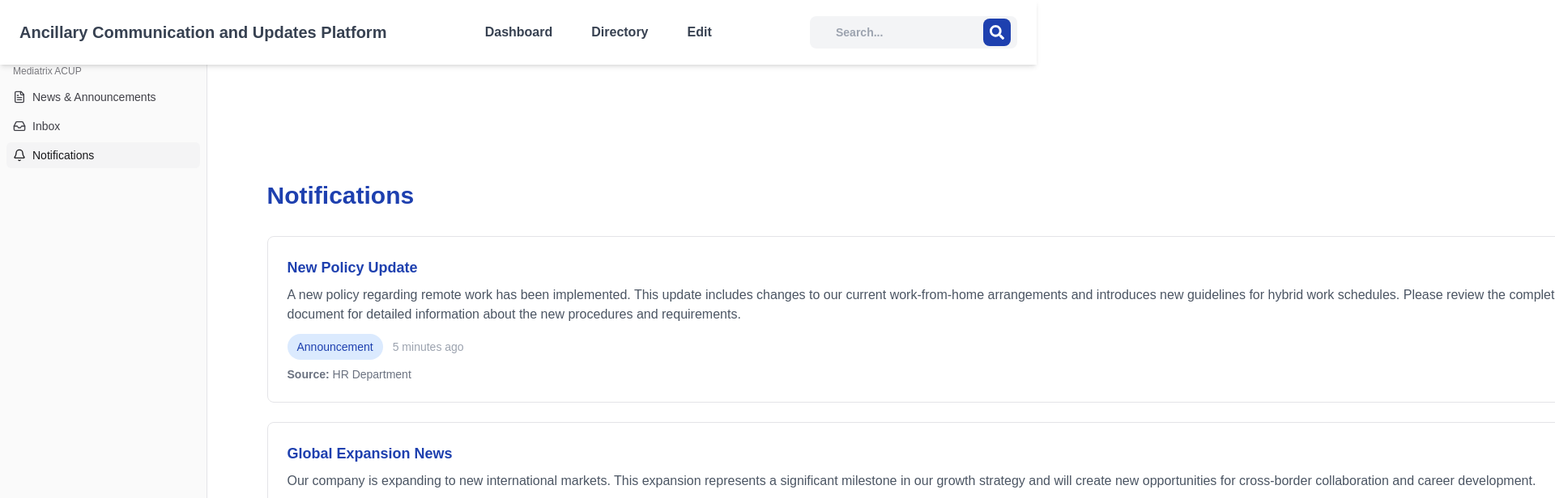
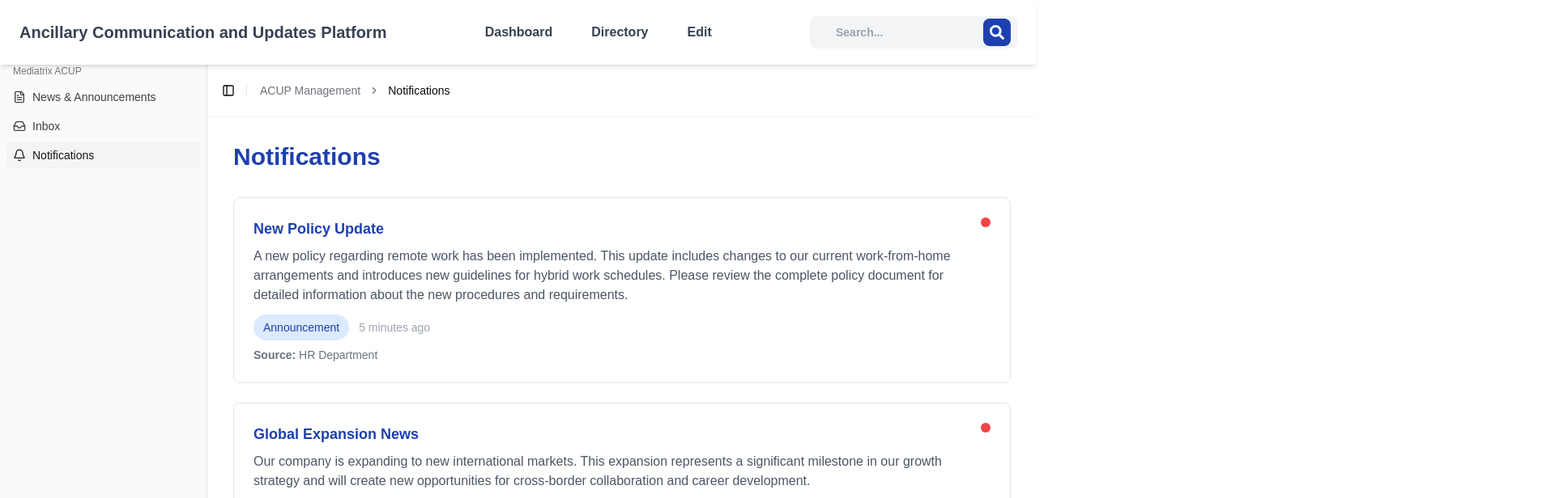
Before and after one commit to Coconhat/mediatrix-ancillary, a Next.js app: page /directory/notifications in a window 1280 px wide. Shown: the top 616 px of the page at 81% size, 1920 px wide, since content can reach past the window. Built offline with nearby package versions, Linux system fonts and the light colour scheme.

Commit message:
feat: add breadcrumbs to directory sidebar

```diff
--- a/src/app/directory/inbox/page.js
+++ b/src/app/directory/inbox/page.js
@@ -4,6 +4,16 @@ import { DirectorySidebar } from "@/components/directory-sidebar";
 import { SidebarProvider } from "@/components/ui/sidebar";
 import { PlusCircle, MoreHorizontal, Menu } from "lucide-react"; // Added Menu icon
 import Image from "next/image";
+import {
+  Breadcrumb,
+  BreadcrumbItem,
+  BreadcrumbLink,
+  BreadcrumbList,
+  BreadcrumbPage,
+  BreadcrumbSeparator,
+} from "@/components/ui/breadcrumb";
+import { Separator } from "@/components/ui/separator";
+import { SidebarTrigger } from "@/components/ui/sidebar";
 
 export default function Messenger() {
   const [messageText, setMessageText] = useState("");
@@ -169,6 +179,26 @@ export default function Messenger() {
       <div className="flex h-screen w-full">
         <DirectorySidebar />
         <div className="flex-1 bg-gray-50 flex flex-col">
+          {/* Sticky Header with Breadcrumb */}
+          <header className="sticky top-0 z-10 flex h-16 shrink-0 items-center gap-2 bg-white shadow-sm transition-[width,height] ease-linear group-has-[[data-collapsible=icon]]/sidebar-wrapper:h-12">
+            <div className="flex items-center gap-2 px-4">
+              <SidebarTrigger className="-ml-1" />
+              <Separator orientation="vertical" className="mr-2 h-4" />
+              <Breadcrumb>
+                <BreadcrumbList>
+                  <BreadcrumbItem className="hidden md:block">
+                    <BreadcrumbLink href="#">
+                      ACUP Management
+                    </BreadcrumbLink>
+                  </BreadcrumbItem>
+                  <BreadcrumbSeparator className="hidden md:block" />
+                  <BreadcrumbItem>
+                    <BreadcrumbPage>Messenger</BreadcrumbPage>
+                  </BreadcrumbItem>
+                </BreadcrumbList>
+              </Breadcrumb>
+            </div>
+          </header>
 
           <div className="container mx-auto flex-1 px-6 py-6 flex">
             {/* Left Sidebar - Contacts/Conversations */}
--- a/src/app/directory/news/page.js
+++ b/src/app/directory/news/page.js
@@ -1,16 +1,28 @@
 "use client";
 
 import React, { useState } from "react";
-import { AnnouncementCard } from '../../components/AnnouncementCard';
+import { AnnouncementCard } from "../../components/AnnouncementCard";
 import Image from "next/image";
 import { DirectorySidebar } from "@/components/directory-sidebar";
 import {
   Breadcrumb,
   BreadcrumbItem,
   BreadcrumbLink,
+  BreadcrumbList,
+  BreadcrumbPage,
+  BreadcrumbSeparator,
 } from "@/components/ui/breadcrumb";
+import { Separator } from "@/components/ui/separator";
 import { SidebarProvider, SidebarTrigger } from "@/components/ui/sidebar";
-import { Home, BarChart, Bell, FileText, Clock, Users, Settings } from "lucide-react";
+import {
+  Home,
+  BarChart,
+  Bell,
+  FileText,
+  Clock,
+  Users,
+  Settings,
+} from "lucide-react";
 
 export default function DashboardPage() {
   const [activeSidebarOption, setActiveSidebarOption] = useState("dashboard");
@@ -24,15 +36,19 @@ export default function DashboardPage() {
     {
       id: 1,
       title: "New Policy Update",
-      description: "A new policy regarding remote work has been implemented. Check your email for details.",
-      fullContent: "Our new remote work policy aims to provide more flexibility while maintaining productivity. Key changes include:\n\n- Option for 2 remote days per week\n- Core hours from 10 AM to 3 PM\n- Monthly in-person team meetings\n\nPlease review the full policy document in your email for complete details and guidelines.",
+      description:
+        "A new policy regarding remote work has been implemented. Check your email for details.",
+      fullContent:
+        "Our new remote work policy aims to provide more flexibility while maintaining productivity. Key changes include:\n\n- Option for 2 remote days per week\n- Core hours from 10 AM to 3 PM\n- Monthly in-person team meetings\n\nPlease review the full policy document in your email for complete details and guidelines.",
       isRead: false,
     },
     {
       id: 2,
       title: "System Maintenance",
-      description: "Scheduled maintenance will occur this weekend. Save your work beforehand.",
-      fullContent: "System maintenance is scheduled for Saturday, 10 PM - Sunday, 2 AM. During this time, all systems including email, internal tools, and cloud storage will be unavailable. Please ensure all critical work is saved and backed up before the maintenance window begins.",
+      description:
+        "Scheduled maintenance will occur this weekend. Save your work beforehand.",
+      fullContent:
+        "System maintenance is scheduled for Saturday, 10 PM - Sunday, 2 AM. During this time, all systems including email, internal tools, and cloud storage will be unavailable. Please ensure all critical work is saved and backed up before the maintenance window begins.",
       isRead: true,
     },
   ]);
@@ -42,15 +58,19 @@ export default function DashboardPage() {
     {
       id: 1,
       title: "Global Expansion",
-      description: "Our company is expanding to new international markets. Stay tuned for more updates.",
-      fullContent: "We're excited to announce our expansion into the Asian and European markets. This strategic move includes:\n\n- New offices in Singapore and Berlin\n- Local partnerships in key regions\n- Enhanced support for international clients\n- Hiring initiatives in new locations\n\nThis expansion represents a significant milestone in our company's growth trajectory.",
+      description:
+        "Our company is expanding to new international markets. Stay tuned for more updates.",
+      fullContent:
+        "We're excited to announce our expansion into the Asian and European markets. This strategic move includes:\n\n- New offices in Singapore and Berlin\n- Local partnerships in key regions\n- Enhanced support for international clients\n- Hiring initiatives in new locations\n\nThis expansion represents a significant milestone in our company's growth trajectory.",
       isRead: false,
     },
     {
       id: 2,
       title: "New Partnership",
-      description: "We have partnered with XYZ Corporation to enhance our service offerings.",
-      fullContent: "Our partnership with XYZ Corporation brings exciting new possibilities for our clients. The collaboration will enable:\n\n- Integrated service solutions\n- Enhanced technical capabilities\n- Expanded market reach\n- Joint innovation initiatives\n\nMore details about specific offerings will be announced in the coming weeks.",
+      description:
+        "We have partnered with XYZ Corporation to enhance our service offerings.",
+      fullContent:
+        "Our partnership with XYZ Corporation brings exciting new possibilities for our clients. The collaboration will enable:\n\n- Integrated service solutions\n- Enhanced technical capabilities\n- Expanded market reach\n- Joint innovation initiatives\n\nMore details about specific offerings will be announced in the coming weeks.",
       isRead: true,
     },
   ]);
@@ -98,14 +118,14 @@ export default function DashboardPage() {
     setSelectedItem({ ...item, type });
     setShowModal(true);
 
-    if (type === 'announcement') {
-      setAnnouncements(announcements.map(a =>
+    if (type === "announcement") {
+      setAnnouncements(
+        announcements.map((a) =>
           a.id === item.id ? { ...a, isRead: true } : a
-      ));
+        )
+      );
     } else {
-      setNews(news.map(n =>
-        n.id === item.id ? { ...n, isRead: true } : n
-      ));
+      setNews(news.map((n) => (n.id === item.id ? { ...n, isRead: true } : n)));
     }
   };
 
@@ -164,10 +184,32 @@ export default function DashboardPage() {
         </DirectorySidebar>
 
         {/* Content Section */}
+        <div className="flex-1 flex flex-col w-full">
+          {/* Sticky Header with Breadcrumb */}
+          <header className="sticky top-0 z-10 flex h-16 shrink-0 items-center gap-2 bg-white shadow-sm transition-[width,height] ease-linear group-has-[[data-collapsible=icon]]/sidebar-wrapper:h-12">
+            <div className="flex items-center gap-2 px-4">
+              <SidebarTrigger className="-ml-1" />
+              <Separator orientation="vertical" className="mr-2 h-4" />
+              <Breadcrumb>
+                <BreadcrumbList>
+                  <BreadcrumbItem className="hidden md:block">
+                    <BreadcrumbLink href="#">
+                      ACUP Management
+                    </BreadcrumbLink>
+                  </BreadcrumbItem>
+                  <BreadcrumbSeparator className="hidden md:block" />
+                  <BreadcrumbItem>
+                    <BreadcrumbPage>News and Announcement</BreadcrumbPage>
+                  </BreadcrumbItem>
+                </BreadcrumbList>
+              </Breadcrumb>
+            </div>
+          </header>
+
+          {/* Main Content */}
           <div className="flex-1 flex flex-col items-center w-full px-16 sm:px-8">
             <div className="bg-white min-h-screen w-full max-w-7xl mx-auto">
-
-            <div className="space-y-6 mt-36 w-[1810px]">
+              <div className="space-y-6 mt-8 w-full">
                 {/* Announcements Section */}
                 <div className="bg-white p-4 sm:p-6 rounded-lg shadow-lg w-full">
                   <h2 className="text-lg sm:text-xl font-bold mb-4 text-blue-800">
@@ -180,7 +222,9 @@ export default function DashboardPage() {
                         title={announcement.title}
                         description={announcement.description}
                         isRead={announcement.isRead}
-                      onClick={() => openItemDetails(announcement, 'announcement')}
+                        onClick={() =>
+                          openItemDetails(announcement, "announcement")
+                        }
                       />
                     ))}
                   </div>
@@ -198,7 +242,7 @@ export default function DashboardPage() {
                         title={newsItem.title}
                         description={newsItem.description}
                         isRead={newsItem.isRead}
-                      onClick={() => openItemDetails(newsItem, 'news')}
+                        onClick={() => openItemDetails(newsItem, "news")}
                       />
                     ))}
                   </div>
@@ -292,6 +336,7 @@ export default function DashboardPage() {
             )}
           </div>
         </div>
+      </div>
     </SidebarProvider>
   );
 }
--- a/src/app/directory/notifications/page.js
+++ b/src/app/directory/notifications/page.js
@@ -3,21 +3,43 @@
 import React, { useState } from "react";
 import { DirectorySidebar } from "@/components/directory-sidebar";
 import { SidebarProvider } from "@/components/ui/sidebar";
+import {
+  Breadcrumb,
+  BreadcrumbItem,
+  BreadcrumbLink,
+  BreadcrumbList,
+  BreadcrumbPage,
+  BreadcrumbSeparator,
+} from "@/components/ui/breadcrumb";
+import { Separator } from "@/components/ui/separator";
+import { SidebarTrigger } from "@/components/ui/sidebar";
 
-
-const NotificationItem = ({ title, message, timestamp, type, isRead, onClick, source }) => {
+const NotificationItem = ({
+  title,
+  message,
+  timestamp,
+  type,
+  isRead,
+  onClick,
+  source,
+}) => {
   return (
     <div
-      className={`border p-6 rounded-lg mb-4 w-[1720px] ml-[-250px] ${isRead ? 'bg-gray-50' : 'bg-white'} hover:shadow-md transition-shadow cursor-pointer`}
+      className={`border p-6 rounded-lg mb-4 w-full ${
+        isRead ? "bg-gray-50" : "bg-white"
+      } hover:shadow-md transition-shadow cursor-pointer`}
       onClick={onClick}
-      style={{ top: '521px', left: '320px' }}
     >
       <div className="flex items-start justify-between">
         <div className="flex-1 w-full">
           <h3 className="text-lg font-semibold text-blue-800">{title}</h3>
           <p className="text-gray-600 mt-2 text-base">{message}</p>
           <div className="flex items-center mt-3">
-            <span className={`px-3 py-1.5 rounded-full text-sm ${getTypeStyles(type)}`}>
+            <span
+              className={`px-3 py-1.5 rounded-full text-sm ${getTypeStyles(
+                type
+              )}`}
+            >
               {type}
             </span>
             <span className="text-gray-400 text-sm ml-3">{timestamp}</span>
@@ -45,7 +67,9 @@ const NotificationModal = ({ notification, onClose }) => {
         onClick={(e) => e.stopPropagation()}
       >
         <div className="flex justify-between items-start mb-4">
-          <h2 className="text-2xl font-semibold text-blue-800">{notification.title}</h2>
+          <h2 className="text-2xl font-semibold text-blue-800">
+            {notification.title}
+          </h2>
           <button
             className="text-gray-500 hover:text-gray-700"
             onClick={onClose}
@@ -53,7 +77,11 @@ const NotificationModal = ({ notification, onClose }) => {
             ✕
           </button>
         </div>
-        <span className={`px-3 py-1.5 rounded-full text-sm inline-block mb-4 ${getTypeStyles(notification.type)}`}>
+        <span
+          className={`px-3 py-1.5 rounded-full text-sm inline-block mb-4 ${getTypeStyles(
+            notification.type
+          )}`}
+        >
           {notification.type}
         </span>
         <p className="text-gray-600 text-lg mb-4">{notification.message}</p>
@@ -61,7 +89,7 @@ const NotificationModal = ({ notification, onClose }) => {
           {notification.timestamp}
         </div>
         <div className="text-sm text-gray-500">
-          <strong>Source:</strong> {notification.source} {/* Display source */}
+          <strong>Source:</strong> {notification.source}
         </div>
       </div>
     </div>
@@ -70,16 +98,16 @@ const NotificationModal = ({ notification, onClose }) => {
 
 const getTypeStyles = (type) => {
   switch (type.toLowerCase()) {
-    case 'announcement':
-      return 'bg-blue-100 text-blue-800';
-    case 'news':
-      return 'bg-green-100 text-green-800';
-    case 'memo':
-      return 'bg-purple-100 text-purple-800';
-    case 'message':
-      return 'bg-yellow-100 text-yellow-800';
+    case "announcement":
+      return "bg-blue-100 text-blue-800";
+    case "news":
+      return "bg-green-100 text-green-800";
+    case "memo":
+      return "bg-purple-100 text-purple-800";
+    case "message":
+      return "bg-yellow-100 text-yellow-800";
     default:
-      return 'bg-gray-100 text-gray-800';
+      return "bg-gray-100 text-gray-800";
   }
 };
 
@@ -88,7 +116,8 @@ export default function NotificationsPage() {
     {
       id: 1,
       title: "New Policy Update",
-      message: "A new policy regarding remote work has been implemented. This update includes changes to our current work-from-home arrangements and introduces new guidelines for hybrid work schedules. Please review the complete policy document for detailed information about the new procedures and requirements.",
+      message:
+        "A new policy regarding remote work has been implemented. This update includes changes to our current work-from-home arrangements and introduces new guidelines for hybrid work schedules. Please review the complete policy document for detailed information about the new procedures and requirements.",
       type: "Announcement",
       timestamp: "5 minutes ago",
       isRead: false,
@@ -97,7 +126,8 @@ export default function NotificationsPage() {
     {
       id: 2,
       title: "Global Expansion News",
-      message: "Our company is expanding to new international markets. This expansion represents a significant milestone in our growth strategy and will create new opportunities for cross-border collaboration and career development.",
+      message:
+        "Our company is expanding to new international markets. This expansion represents a significant milestone in our growth strategy and will create new opportunities for cross-border collaboration and career development.",
       type: "News",
       timestamp: "1 hour ago",
       isRead: false,
@@ -106,7 +136,8 @@ export default function NotificationsPage() {
     {
       id: 3,
       title: "New Memo: Q4 Reports",
-      message: "Quarterly reports are now available for review. Please access the reports through the secure portal and submit your departmental reviews by the end of next week.",
+      message:
+        "Quarterly reports are now available for review. Please access the reports through the secure portal and submit your departmental reviews by the end of next week.",
       type: "Memo",
       timestamp: "2 hours ago",
       isRead: true,
@@ -115,7 +146,8 @@ export default function NotificationsPage() {
     {
       id: 4,
       title: "New Message from Ancillary Director",
-      message: "Regarding the patient transfer protocol: We need to discuss the updated procedures for emergency transfers. Please review the attached guidelines and let me know your availability for a brief meeting.",
+      message:
+        "Regarding the patient transfer protocol: We need to discuss the updated procedures for emergency transfers. Please review the attached guidelines and let me know your availability for a brief meeting.",
       type: "Message",
       timestamp: "3 hours ago",
       isRead: false,
@@ -128,11 +160,11 @@ export default function NotificationsPage() {
   const handleNotificationClick = (notification) => {
     setSelectedNotification(notification);
     // Mark notification as read
-    setNotifications(notifications.map(notif =>
-      notif.id === notification.id
-        ? { ...notif, isRead: true }
-        : notif
-    ));
+    setNotifications(
+      notifications.map((notif) =>
+        notif.id === notification.id ? { ...notif, isRead: true } : notif
+      )
+    );
   };
 
   return (
@@ -140,10 +172,33 @@ export default function NotificationsPage() {
       <div className="flex h-screen">
         <DirectorySidebar />
         <div className="flex-1 overflow-hidden">
+          {/* Sticky Header with Breadcrumb */}
+          <header className="sticky top-0 z-10 flex h-16 shrink-0 items-center gap-2 bg-white shadow-sm transition-[width,height] ease-linear group-has-[[data-collapsible=icon]]/sidebar-wrapper:h-12">
+            <div className="flex items-center gap-2 px-4">
+              <SidebarTrigger className="-ml-1" />
+              <Separator orientation="vertical" className="mr-2 h-4" />
+              <Breadcrumb>
+                <BreadcrumbList>
+                  <BreadcrumbItem className="hidden md:block">
+                    <BreadcrumbLink href="#">
+                      ACUP Management
+                    </BreadcrumbLink>
+                  </BreadcrumbItem>
+                  <BreadcrumbSeparator className="hidden md:block" />
+                  <BreadcrumbItem>
+                    <BreadcrumbPage>Notifications</BreadcrumbPage>
+                  </BreadcrumbItem>
+                </BreadcrumbList>
+              </Breadcrumb>
+            </div>
+          </header>
 
-          <div className="p-8 mt-28 overflow-y-auto h-[calc(100vh-96px)] w-[1799px]">
+          {/* Main Content */}
+          <div className="p-8 overflow-y-auto h-[calc(100vh-96px)]">
             <div className="max-w-6xl mx-auto w-full">
-              <h1 className="text-3xl font-bold text-blue-800 mb-8 ml-[-250px]">Notifications</h1>
+              <h1 className="text-3xl font-bold text-blue-800 mb-8">
+                Notifications
+              </h1>
               <div className="space-y-6">
                 {notifications.map((notification) => (
                   <NotificationItem
@@ -156,6 +211,7 @@ export default function NotificationsPage() {
             </div>
           </div>
 
+          {/* Notification Modal */}
           {selectedNotification && (
             <NotificationModal
               notification={selectedNotification}
```
Lines whose indentation alone changed are shown as unchanged.
